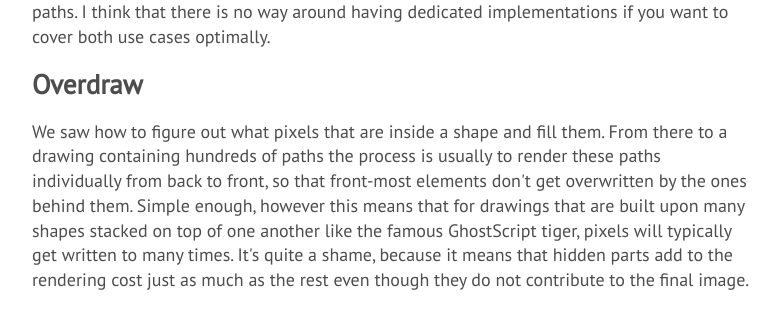
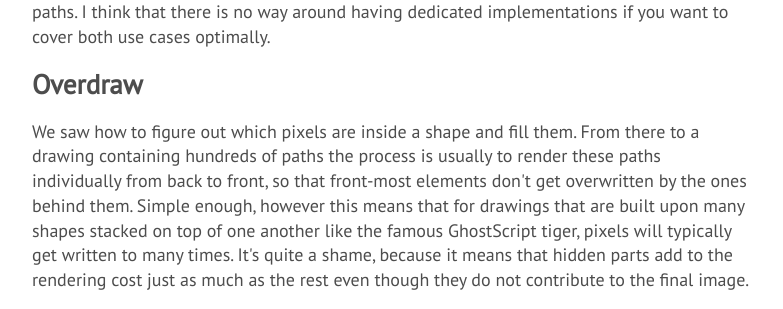
Before and after one commit to nical/nical.github.io, a plain HTML site: page posts/rustfest-paris-02.html in a window 1280 px wide. Shown: the part 2961-3270 px from the top of the page, without its empty margins (328-1111 px from the left). Drawn offline with Linux system fonts and the light colour scheme; a web font is replaced by a local one.

Commit message:
Fix a couple of typos

```diff
--- a/posts/rustfest-paris-02.html
+++ b/posts/rustfest-paris-02.html
@@ -85,7 +85,7 @@ When filling a small amount of pixels, a lot of time is typically spent computin
 <p>With lyon I focused on large paths covering many pixels, and I wouldn't advise using lyon to render very small text. In another post in this series I will talk a bit about <a href="https://github.com/pcwalton/pathfinder">pathfinder</a> which implements two algorithms: one for small resolutions (typically text), and one for larger paths.
 I think that there is no way around having dedicated implementations if you want to cover both use cases optimally.</p>
 <h1>Overdraw</h1>
-<p>We saw how to figure out what pixels that are inside a shape and fill them. From there to a drawing containing hundreds of paths the process is usually to render these paths individually from back to front, so that front-most elements don't get overwritten by the ones behind them.
+<p>We saw how to figure out which pixels are inside a shape and fill them. From there to a drawing containing hundreds of paths the process is usually to render these paths individually from back to front, so that front-most elements don't get overwritten by the ones behind them.
 Simple enough, however this means that for drawings that are built upon many shapes stacked on top of one another like the famous GhostScript tiger, pixels will typically get written to many times. It's quite a shame, because it means that hidden parts add to the rendering cost just as much as the rest even though they do not contribute to the final image.</p>
 <p><img alt="ghostscript tiger overdraw" src="https://nical.github.io/images/rustfest/tiger-overdraw.svg"></p>
 <p>The image above gives an idea of the overdraw for the GhostScript tiger. The lighter a pixel is, the more times it is written to with a traditional back to front rendering algorithm.</p>
```
